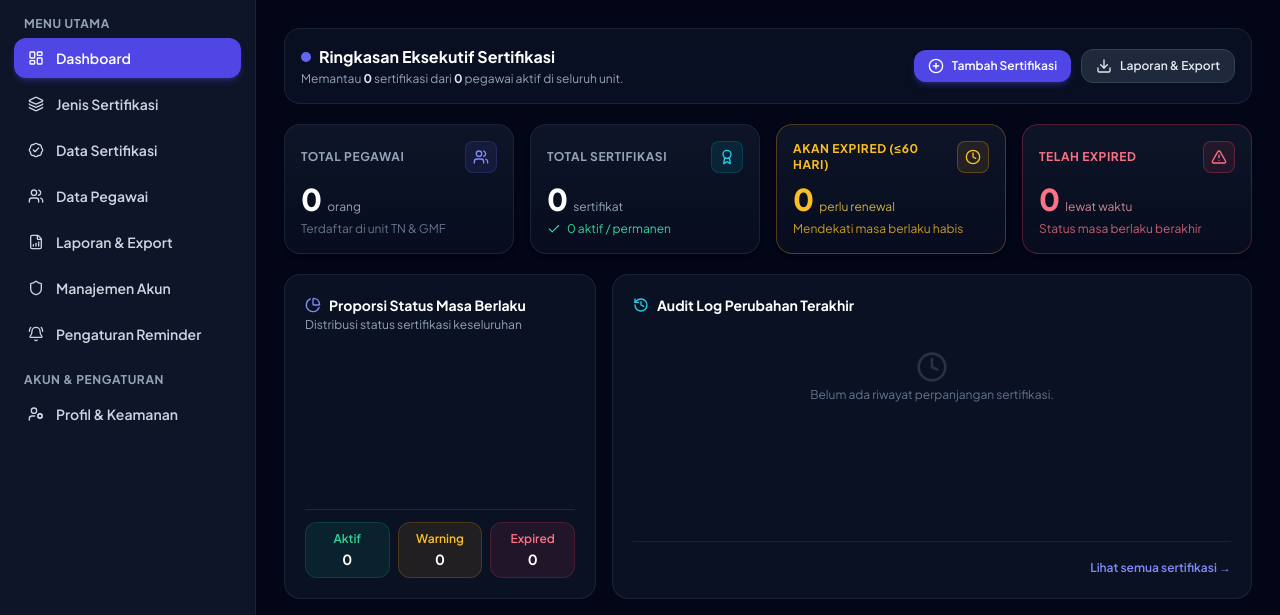
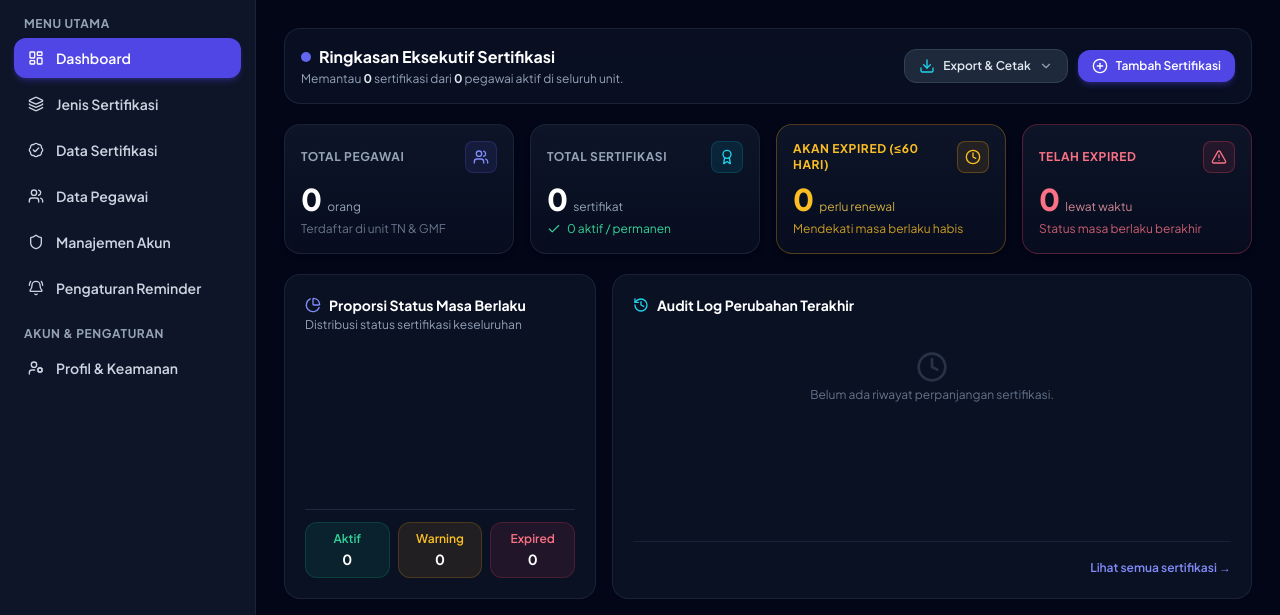
Before and after one commit to ragepanz/certification-dashboard, a Laravel app: page /dashboard in a window 1280 px wide. Shown: the part 64-679 px from the top of the page. Run offline with Laravel 12, Linux system fonts and the light colour scheme; a user stored in the database is signed in; data comes from the database, SQL or seed files in the repository; data that the repository does not hold is empty; a map, chart or similar area stays blank; parts of the project's set-up code (start-up, migrations or seed data) failed here and were passed over; some libraries are stand-ins or nearby versions.

Commit message:
feat: gabungkan export excel dan cetak pdf ke dashboard dan data sertifikasi serta ringkaskan menu sidebar

```diff
--- a/resources/views/dashboard/admin.blade.php
+++ b/resources/views/dashboard/admin.blade.php
@@ -11,14 +11,49 @@
             </h3>
             <p class="text-xs text-slate-400 mt-0.5">Memantau <strong class="text-slate-200">{{ $totalCertifications }}</strong> sertifikasi dari <strong class="text-slate-200">{{ $totalEmployees }}</strong> pegawai aktif di seluruh unit.</p>
         </div>
-        <div class="flex items-center gap-2.5">
+        <div class="flex flex-wrap items-center gap-2.5" x-data="{ exportDropdown: false }">
+            <div class="relative">
+                <button @click="exportDropdown = !exportDropdown" @click.outside="exportDropdown = false" class="inline-flex items-center gap-2 px-3.5 py-2 bg-slate-800 hover:bg-slate-700 border border-slate-700 text-slate-200 text-xs font-semibold rounded-xl transition-all shadow-sm">
+                    <i data-lucide="download" class="w-4 h-4 text-cyan-400"></i>
+                    <span>Export & Cetak</span>
+                    <i data-lucide="chevron-down" class="w-3.5 h-3.5 text-slate-400"></i>
+                </button>
+                <div x-show="exportDropdown" x-cloak class="absolute right-0 mt-2 w-64 bg-slate-900 border border-slate-800 rounded-2xl shadow-2xl p-2 z-50 space-y-1"
+                     x-transition:enter="transition ease-out duration-100"
+                     x-transition:enter-start="opacity-0 scale-95"
+                     x-transition:enter-end="opacity-100 scale-100">
+                    <a href="{{ route('certifications.export-matrix', request()->query()) }}" class="flex items-start gap-2.5 p-2.5 rounded-xl hover:bg-slate-800 text-left transition-colors">
+                        <div class="w-8 h-8 rounded-lg bg-emerald-500/10 text-emerald-400 flex items-center justify-center flex-shrink-0 mt-0.5">
+                            <i data-lucide="file-spreadsheet" class="w-4 h-4"></i>
+                        </div>
+                        <div>
+                            <p class="text-xs font-bold text-white">Format Matriks Asli Excel</p>
+                            <p class="text-[11px] text-slate-400 leading-tight mt-0.5">1 Baris = 1 Pegawai dengan 50+ kolom sertifikasi</p>
+                        </div>
+                    </a>
+                    <a href="{{ route('certifications.export', request()->query()) }}" class="flex items-start gap-2.5 p-2.5 rounded-xl hover:bg-slate-800 text-left transition-colors">
+                        <div class="w-8 h-8 rounded-lg bg-indigo-500/10 text-indigo-400 flex items-center justify-center flex-shrink-0 mt-0.5">
+                            <i data-lucide="table" class="w-4 h-4"></i>
+                        </div>
+                        <div>
+                            <p class="text-xs font-bold text-white">Format Tabel Bersih (CSV)</p>
+                            <p class="text-[11px] text-slate-400 leading-tight mt-0.5">1 Baris = 1 Sertifikasi</p>
+                        </div>
+                    </a>
+                    <a href="{{ route('reports.print', request()->query()) }}" target="_blank" class="flex items-start gap-2.5 p-2.5 rounded-xl hover:bg-slate-800 text-left transition-colors border-t border-slate-800/80">
+                        <div class="w-8 h-8 rounded-lg bg-rose-500/10 text-rose-400 flex items-center justify-center flex-shrink-0 mt-0.5">
+                            <i data-lucide="printer" class="w-4 h-4"></i>
+                        </div>
+                        <div>
+                            <p class="text-xs font-bold text-white">Cetak / Export PDF</p>
+                            <p class="text-[11px] text-slate-400 leading-tight mt-0.5">Format dokumen cetak berkop LCU resmi</p>
+                        </div>
+                    </a>
+                </div>
+            </div>
             <a href="{{ route('certifications.create') }}" class="inline-flex items-center gap-2 px-3.5 py-2 bg-indigo-600 hover:bg-indigo-500 text-white text-xs font-semibold rounded-xl shadow-md shadow-indigo-600/30 transition-all">
                 <i data-lucide="plus-circle" class="w-4 h-4"></i>
                 <span>Tambah Sertifikasi</span>
-            </a>
-            <a href="{{ route('reports.index') }}" class="inline-flex items-center gap-2 px-3.5 py-2 bg-slate-800 hover:bg-slate-700 border border-slate-700 text-slate-200 text-xs font-semibold rounded-xl transition-all">
-                <i data-lucide="download" class="w-4 h-4"></i>
-                <span>Laporan & Export</span>
             </a>
         </div>
     </div>
--- a/resources/views/layouts/app.blade.php
+++ b/resources/views/layouts/app.blade.php
@@ -97,12 +97,6 @@
                             <span>Data Pegawai</span>
                         </a>
 
-                        <!-- Reports & Exports -->
-                        <a href="{{ route('reports.index') }}"
-                           class="flex items-center gap-3 px-3.5 py-2.5 rounded-xl font-semibold text-sm transition-all duration-200 {{ request()->routeIs('reports.*') ? 'bg-indigo-600 text-white shadow-md shadow-indigo-600/30' : 'text-slate-300 hover:bg-slate-800/60 hover:text-white' }}">
-                            <i data-lucide="file-bar-chart" class="w-4 h-4"></i>
-                            <span>Laporan & Export</span>
-                        </a>
 
                         <!-- User / Akun Management -->
                         <a href="{{ route('users.index') }}"
```
Also changed, not shown: resources/views/certifications/index.blade.php (+9 -0 lines).
